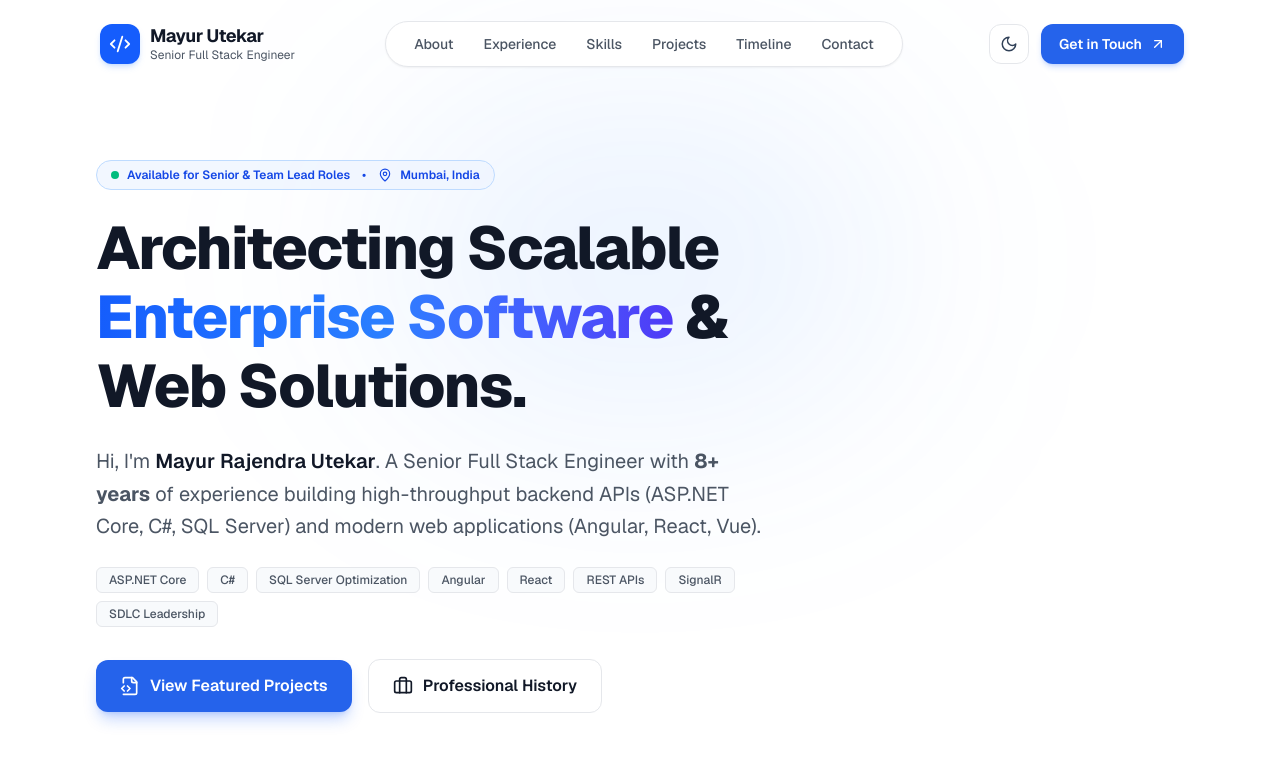
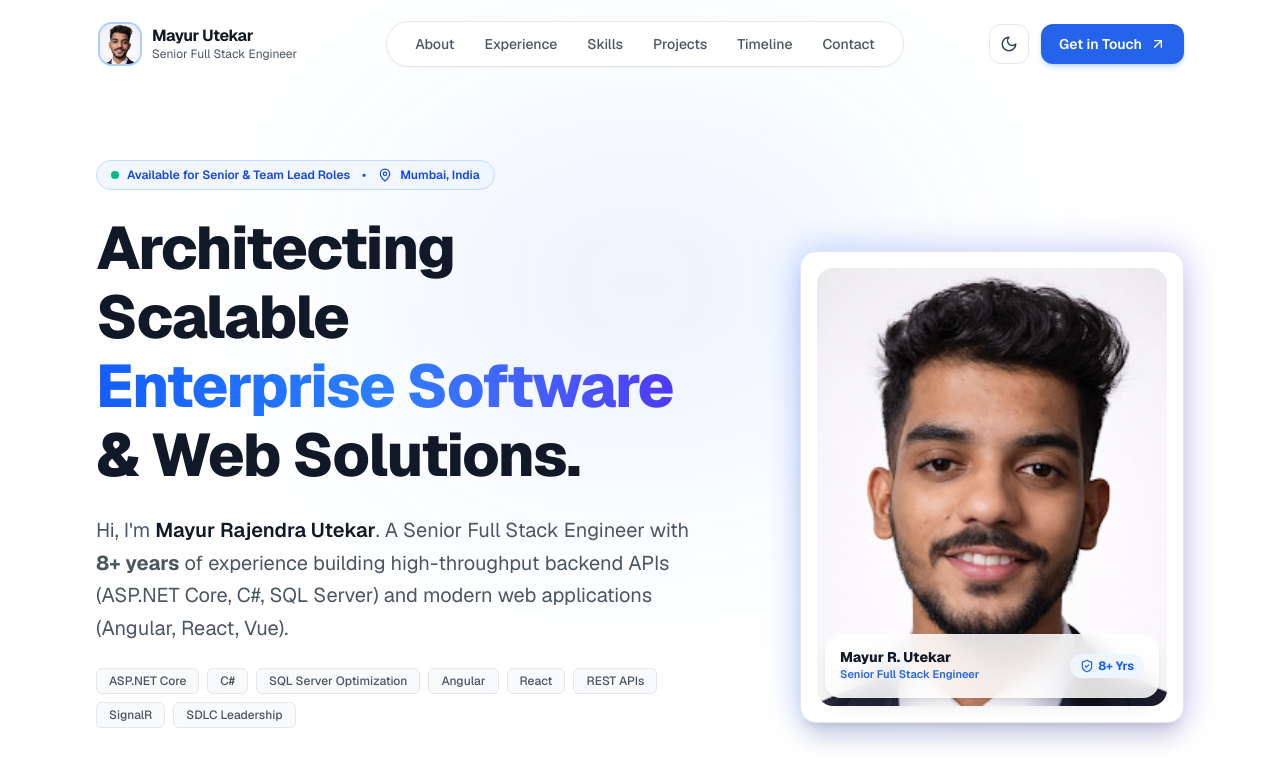
Before and after one commit to MU124/MayurUtekar, a Next.js app: page / in a window 1280 px wide. Shown: the top 759 px of the page. Built offline with nearby package versions, Linux system fonts and the light colour scheme.

Commit message:
Add mayur.png profile photo to Hero and Navbar header

```diff
--- a/components/Hero.tsx
+++ b/components/Hero.tsx
@@ -1,18 +1,21 @@
 "use client";
 
 import React from "react";
+import Image from "next/image";
 import { motion } from "framer-motion";
-import { ArrowDown, Briefcase, FileCode2, Sparkles, MapPin, CheckCircle2 } from "lucide-react";
+import { Briefcase, FileCode2, MapPin, Award, CheckCircle2, ShieldCheck } from "lucide-react";
 import { personalDetails } from "@/data/portfolioData";
 
 export default function Hero() {
   return (
     <section className="relative pt-32 pb-20 md:pt-40 md:pb-28 overflow-hidden">
-      {/* Subtle Background Glow Elements */}
+      {/* Background Glow Elements */}
       <div className="absolute top-1/4 left-1/2 -translate-x-1/2 -translate-y-1/2 w-[500px] h-[300px] bg-blue-500/10 dark:bg-blue-500/15 blur-[120px] rounded-full pointer-events-none -z-10" />
 
       <div className="max-w-6xl mx-auto px-4 sm:px-6 lg:px-8">
-        <div className="max-w-3xl">
+        <div className="grid grid-cols-1 lg:grid-cols-12 gap-12 items-center">
+          {/* Main Hero Content */}
+          <div className="lg:col-span-7">
             {/* Status Badge */}
             <motion.div
               initial={{ opacity: 0, y: 15 }}
@@ -29,7 +32,7 @@ export default function Hero() {
               <MapPin className="w-3.5 h-3.5" /> Mumbai, India
             </motion.div>
 
-          {/* Main Headline */}
+            {/* Headline */}
             <motion.h1
               initial={{ opacity: 0, y: 20 }}
               animate={{ opacity: 1, y: 0 }}
@@ -53,7 +56,7 @@ export default function Hero() {
               Hi, I&apos;m <strong className="text-[var(--text-primary)] font-semibold">{personalDetails.name}</strong>. A Senior Full Stack Engineer with <strong>{personalDetails.experienceYears} years</strong> of experience building high-throughput backend APIs (ASP.NET Core, C#, SQL Server) and modern web applications (Angular, React, Vue).
             </motion.p>
 
-          {/* Key Skill Tags */}
+            {/* Skill Badges */}
             <motion.div
               initial={{ opacity: 0, y: 20 }}
               animate={{ opacity: 1, y: 0 }}
@@ -70,7 +73,7 @@ export default function Hero() {
               ))}
             </motion.div>
 
-          {/* Call to Actions */}
+            {/* CTA Buttons */}
             <motion.div
               initial={{ opacity: 0, y: 20 }}
               animate={{ opacity: 1, y: 0 }}
@@ -91,6 +94,49 @@ export default function Hero() {
                 <Briefcase className="w-5 h-5" />
                 Professional History
               </a>
+            </motion.div>
+          </div>
+
+          {/* Profile Photo Avatar Card */}
+          <motion.div
+            initial={{ opacity: 0, scale: 0.9, y: 20 }}
+            animate={{ opacity: 1, scale: 1, y: 0 }}
+            transition={{ duration: 0.6, delay: 0.2 }}
+            className="lg:col-span-5 flex justify-center lg:justify-end"
+          >
+            <div className="relative group w-full max-w-sm">
+              {/* Decorative Card Glow */}
+              <div className="absolute -inset-1 bg-gradient-to-r from-blue-600 to-indigo-600 rounded-3xl blur-lg opacity-25 group-hover:opacity-40 transition duration-500 pointer-events-none" />
+
+              <div className="relative custom-card p-4 overflow-hidden rounded-3xl bg-[var(--bg-card)] border border-[var(--border-color)] shadow-xl">
+                <div className="relative aspect-4/5 w-full rounded-2xl overflow-hidden bg-slate-100 dark:bg-slate-800">
+                  <Image
+                    src="/mayur.png"
+                    alt="Mayur Rajendra Utekar - Senior Full Stack Engineer"
+                    fill
+                    sizes="(max-width: 768px) 100vw, 400px"
+                    priority
+                    className="object-cover object-top transition-transform duration-500 group-hover:scale-105"
+                  />
+                </div>
+
+                {/* Floating Badge Overlay */}
+                <div className="absolute bottom-6 left-6 right-6 p-3.5 rounded-2xl glass-header border border-white/20 dark:border-slate-700/50 shadow-lg flex items-center justify-between">
+                  <div>
+                    <h3 className="text-sm font-extrabold text-[var(--text-primary)] leading-tight">
+                      Mayur R. Utekar
+                    </h3>
+                    <p className="text-[11px] font-semibold text-[var(--brand-primary)]">
+                      Senior Full Stack Engineer
+                    </p>
+                  </div>
+                  <div className="flex items-center gap-1 px-2.5 py-1 rounded-full bg-blue-50 dark:bg-blue-950 text-blue-600 dark:text-blue-400 text-xs font-bold shrink-0">
+                    <ShieldCheck className="w-3.5 h-3.5" />
+                    8+ Yrs
+                  </div>
+                </div>
+              </div>
+            </div>
           </motion.div>
         </div>
 
--- a/components/Navbar.tsx
+++ b/components/Navbar.tsx
@@ -1,8 +1,9 @@
 "use client";
 
 import React, { useState, useEffect } from "react";
+import Image from "next/image";
 import { useTheme } from "@/app/providers";
-import { Sun, Moon, Menu, X, Code2, ArrowUpRight } from "lucide-react";
+import { Sun, Moon, Menu, X, ArrowUpRight } from "lucide-react";
 import { personalDetails } from "@/data/portfolioData";
 
 export default function Navbar() {
@@ -36,16 +37,22 @@ export default function Navbar() {
       }`}
     >
       <div className="max-w-6xl mx-auto px-4 sm:px-6 lg:px-8 flex items-center justify-between">
-        {/* Brand Logo */}
+        {/* Brand Logo & Avatar */}
         <a
           href="#"
-          className="flex items-center gap-2.5 group focus:outline-none focus:ring-2 focus:ring-blue-500 rounded-lg p-1"
+          className="flex items-center gap-3 group focus:outline-none rounded-lg p-1"
         >
-          <div className="w-10 h-10 rounded-xl bg-blue-600 flex items-center justify-center text-white font-bold shadow-md shadow-blue-500/20 group-hover:scale-105 transition-transform">
-            <Code2 className="w-5.5 h-5.5" />
+          <div className="relative w-10 h-10 rounded-xl overflow-hidden ring-2 ring-blue-500/40 group-hover:scale-105 transition-transform shrink-0">
+            <Image
+              src="/mayur.png"
+              alt="Mayur Utekar Profile Avatar"
+              fill
+              sizes="40px"
+              className="object-cover object-top"
+            />
           </div>
           <div>
-            <span className="font-bold text-lg tracking-tight text-[var(--text-primary)] block leading-tight">
+            <span className="font-bold text-base tracking-tight text-[var(--text-primary)] block leading-tight">
               Mayur Utekar
             </span>
             <span className="text-xs text-[var(--text-secondary)] block">
--- a/eslint.config.mjs
+++ b/eslint.config.mjs
@@ -1,13 +1,9 @@
 import { defineConfig, globalIgnores } from "eslint/config";
 import nextVitals from "eslint-config-next/core-web-vitals.js";
-import nextTs from "eslint-config-next/typescript.js";
 
 const eslintConfig = defineConfig([
-  ...nextVitals,
-  ...nextTs,
-  // Override default ignores of eslint-config-next.
+  ...(Array.isArray(nextVitals) ? nextVitals : [nextVitals]),
   globalIgnores([
-    // Default ignores of eslint-config-next:
     ".next/**",
     "out/**",
     "build/**",
```
Also changed, not shown: public/mayur.png (added). Lines whose indentation alone changed are shown as unchanged.
